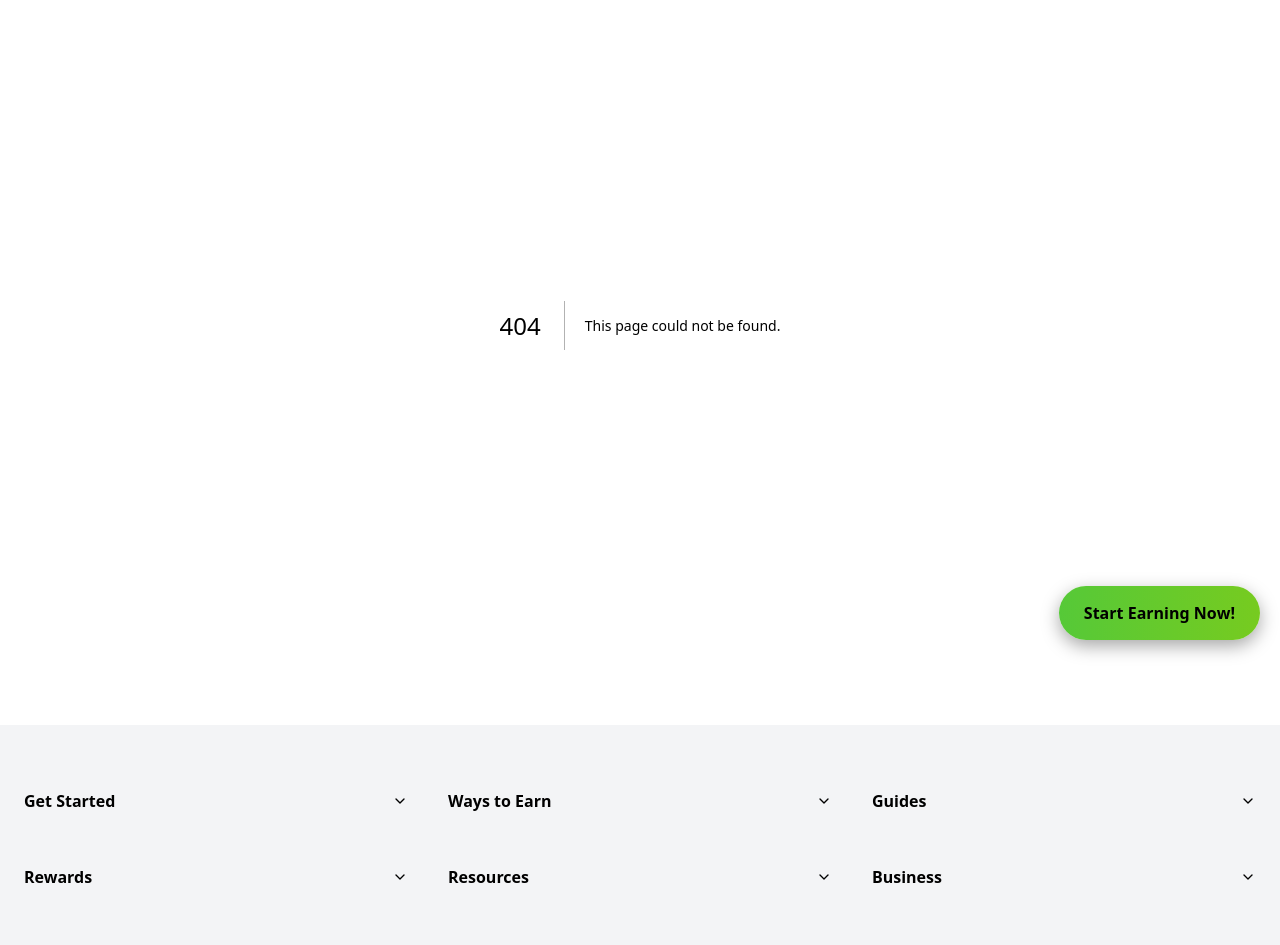
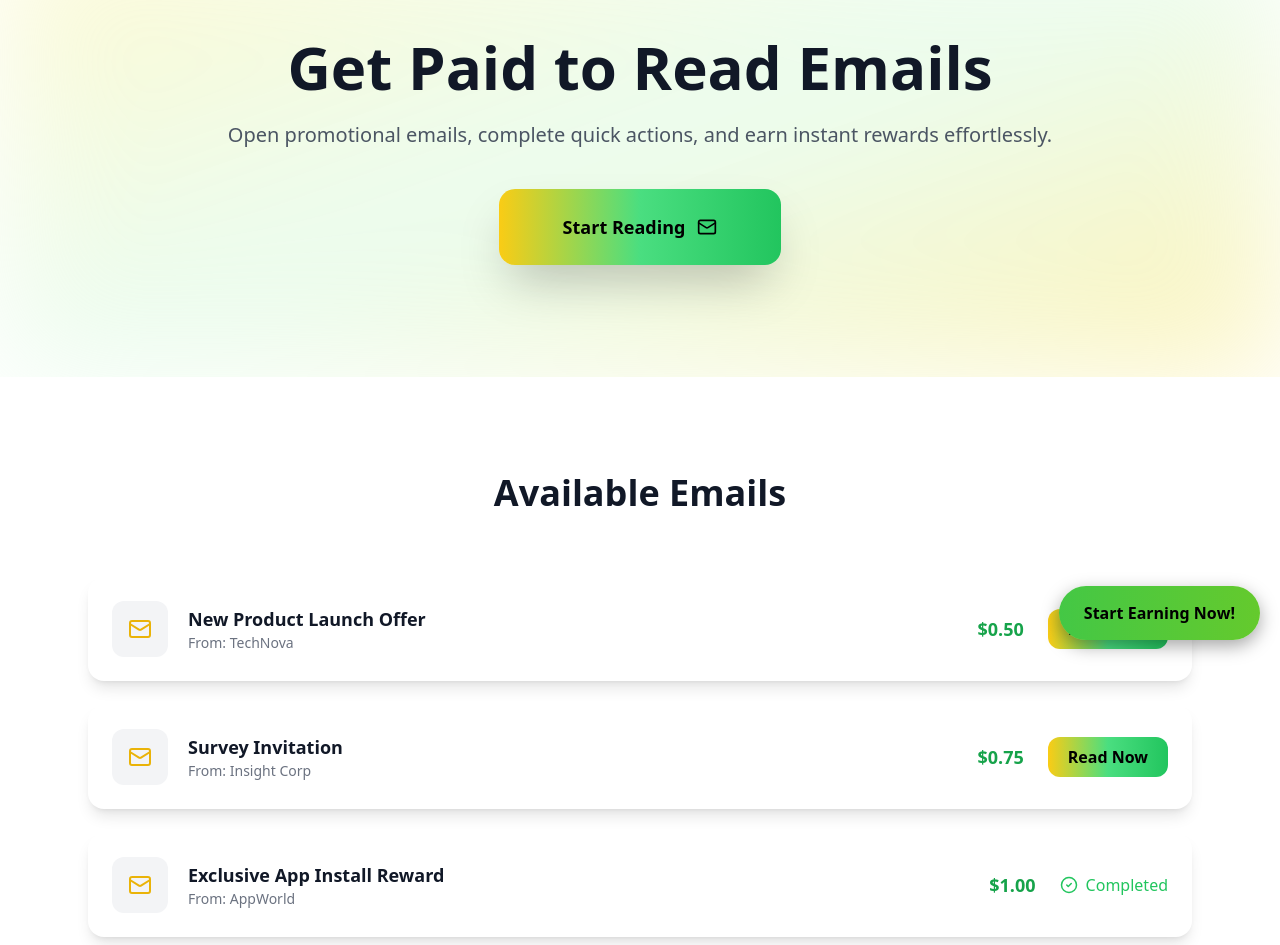
Before and after one commit to tool63/cashin, a Next.js app: page /read-emails in a window 1280 px wide. Before the commit this address had no page. Shown: the part 140-1085 px from the top of the page. Built offline with nearby package versions, Linux system fonts and the light colour scheme.

Commit message:
Create page.tsx

```diff
--- /dev/null
+++ b/app/(site)/read-emails/page.tsx
@@ -0,0 +1,168 @@
+"use client";
+
+import { motion } from "framer-motion";
+import SeoEngine from "@/components/seo/SeoEngine";
+import { Mail, CheckCircle2, Clock, Sparkles } from "lucide-react";
+
+/* ================= EMAIL TYPE ================= */
+type Email = {
+  id: number;
+  subject: string;
+  company: string;
+  reward: string;
+  status: "Unread" | "Completed";
+};
+
+/* ================= SAMPLE DATA ================= */
+const emails: Email[] = [
+  { id: 1, subject: "New Product Launch Offer", company: "TechNova", reward: "$0.50", status: "Unread" },
+  { id: 2, subject: "Survey Invitation", company: "Insight Corp", reward: "$0.75", status: "Unread" },
+  { id: 3, subject: "Exclusive App Install Reward", company: "AppWorld", reward: "$1.00", status: "Completed" },
+  { id: 4, subject: "Limited Time Cashback", company: "PayPlus", reward: "$0.40", status: "Unread" },
+  { id: 5, subject: "Daily Bonus Email", company: "Cashog", reward: "$0.30", status: "Completed" },
+];
+
+/* ================= PAGE ================= */
+export default function ReadEmailsPage() {
+  return (
+    <>
+      <SeoEngine
+        title="Read Emails | Cashog"
+        description="Earn rewards by reading promotional emails and completing simple actions on Cashog."
+      />
+
+      <main className="bg-white dark:bg-[#070A14] text-gray-900 dark:text-white transition-colors duration-300 overflow-hidden">
+
+        {/* ================= HERO ================= */}
+        <section className="relative py-28 px-6 text-center overflow-hidden">
+          <div className="absolute inset-0 bg-gradient-to-br from-yellow-200/40 via-green-200/30 to-yellow-300/40 dark:from-yellow-900/20 dark:via-green-900/10 dark:to-yellow-800/20 blur-3xl" />
+
+          <motion.div
+            className="relative max-w-4xl mx-auto"
+            initial={{ opacity: 0, y: 40 }}
+            animate={{ opacity: 1, y: 0 }}
+            transition={{ duration: 0.8 }}
+          >
+            <h1 className="text-4xl md:text-6xl font-extrabold mb-6">
+              Get Paid to Read Emails
+            </h1>
+
+            <p className="text-lg md:text-xl text-gray-600 dark:text-gray-400 mb-10">
+              Open promotional emails, complete quick actions, and earn instant rewards effortlessly.
+            </p>
+
+            <motion.a
+              href="#emails"
+              className="inline-flex items-center gap-3 bg-gradient-to-r from-yellow-400 via-green-400 to-green-500 text-black px-16 py-6 rounded-2xl font-bold shadow-2xl text-lg hover:scale-105 transition-transform duration-300"
+              whileHover={{ scale: 1.05 }}
+              whileTap={{ scale: 0.96 }}
+            >
+              Start Reading <Mail size={20} />
+            </motion.a>
+          </motion.div>
+        </section>
+
+        {/* ================= EMAIL LIST ================= */}
+        <section id="emails" className="py-24 px-6 max-w-6xl mx-auto">
+          <h2 className="text-3xl md:text-4xl font-bold mb-16 text-center">
+            Available Emails
+          </h2>
+
+          <div className="space-y-6">
+            {emails.map((email) => (
+              <motion.div
+                key={email.id}
+                className="group relative bg-white dark:bg-zinc-800 rounded-2xl p-6 shadow-lg hover:shadow-2xl transition-all duration-500 flex items-center justify-between"
+                initial={{ opacity: 0, y: 20 }}
+                whileInView={{ opacity: 1, y: 0 }}
+                viewport={{ once: true }}
+                whileHover={{ y: -4 }}
+              >
+                {/* Hover Glow */}
+                <div className="absolute inset-0 rounded-2xl bg-gradient-to-r from-yellow-400 via-green-400 to-green-500 opacity-0 group-hover:opacity-10 transition duration-500" />
+
+                <div className="relative z-10 flex items-center gap-5">
+                  <div className="bg-gray-100 dark:bg-zinc-700 p-4 rounded-xl">
+                    <Mail className="w-6 h-6 text-yellow-500" />
+                  </div>
+
+                  <div>
+                    <h3 className="font-semibold text-lg">{email.subject}</h3>
+                    <p className="text-sm text-gray-500 dark:text-gray-400">
+                      From: {email.company}
+                    </p>
+                  </div>
+                </div>
+
+                <div className="relative z-10 flex items-center gap-6">
+                  <span className="text-green-600 font-bold text-lg">
+                    {email.reward}
+                  </span>
+
+                  {email.status === "Unread" ? (
+                    <motion.button
+                      className="px-5 py-2 bg-gradient-to-r from-yellow-400 via-green-400 to-green-500 text-black rounded-xl font-semibold hover:scale-105 transition-transform duration-300"
+                      whileTap={{ scale: 0.95 }}
+                    >
+                      Read Now
+                    </motion.button>
+                  ) : (
+                    <div className="flex items-center gap-2 text-green-500 font-medium">
+                      <CheckCircle2 size={18} />
+                      Completed
+                    </div>
+                  )}
+                </div>
+              </motion.div>
+            ))}
+          </div>
+        </section>
+
+        {/* ================= HOW IT WORKS ================= */}
+        <section className="py-28 px-6 bg-gray-50 dark:bg-zinc-900">
+          <div className="max-w-6xl mx-auto grid md:grid-cols-3 gap-10 text-center">
+            <motion.div whileHover={{ y: -5 }} className="bg-white dark:bg-zinc-800 p-10 rounded-3xl shadow-lg">
+              <Mail className="w-8 h-8 text-yellow-500 mx-auto mb-4" />
+              <h3 className="font-semibold text-xl mb-3">Open Email</h3>
+              <p className="text-gray-600 dark:text-gray-400">
+                Click and read promotional emails from trusted partners.
+              </p>
+            </motion.div>
+
+            <motion.div whileHover={{ y: -5 }} className="bg-white dark:bg-zinc-800 p-10 rounded-3xl shadow-lg">
+              <Clock className="w-8 h-8 text-green-500 mx-auto mb-4" />
+              <h3 className="font-semibold text-xl mb-3">Stay Active</h3>
+              <p className="text-gray-600 dark:text-gray-400">
+                Spend a few seconds reviewing the content to qualify.
+              </p>
+            </motion.div>
+
+            <motion.div whileHover={{ y: -5 }} className="bg-white dark:bg-zinc-800 p-10 rounded-3xl shadow-lg">
+              <Sparkles className="w-8 h-8 text-green-600 mx-auto mb-4" />
+              <h3 className="font-semibold text-xl mb-3">Earn Instantly</h3>
+              <p className="text-gray-600 dark:text-gray-400">
+                Rewards are credited directly to your Cashog balance.
+              </p>
+            </motion.div>
+          </div>
+        </section>
+
+        {/* ================= FINAL CTA ================= */}
+        <section className="py-28 px-6 text-center">
+          <h2 className="text-3xl md:text-4xl font-bold mb-10">
+            Ready to Earn by Reading Emails?
+          </h2>
+
+          <motion.a
+            href="/signup"
+            className="inline-flex items-center gap-3 bg-gradient-to-r from-yellow-400 via-green-400 to-green-500 text-black px-20 py-6 rounded-2xl font-bold shadow-2xl text-xl hover:scale-105 transition-transform duration-300"
+            whileHover={{ scale: 1.05 }}
+          >
+            Join Cashog Now
+          </motion.a>
+        </section>
+
+      </main>
+    </>
+  );
+}
```
